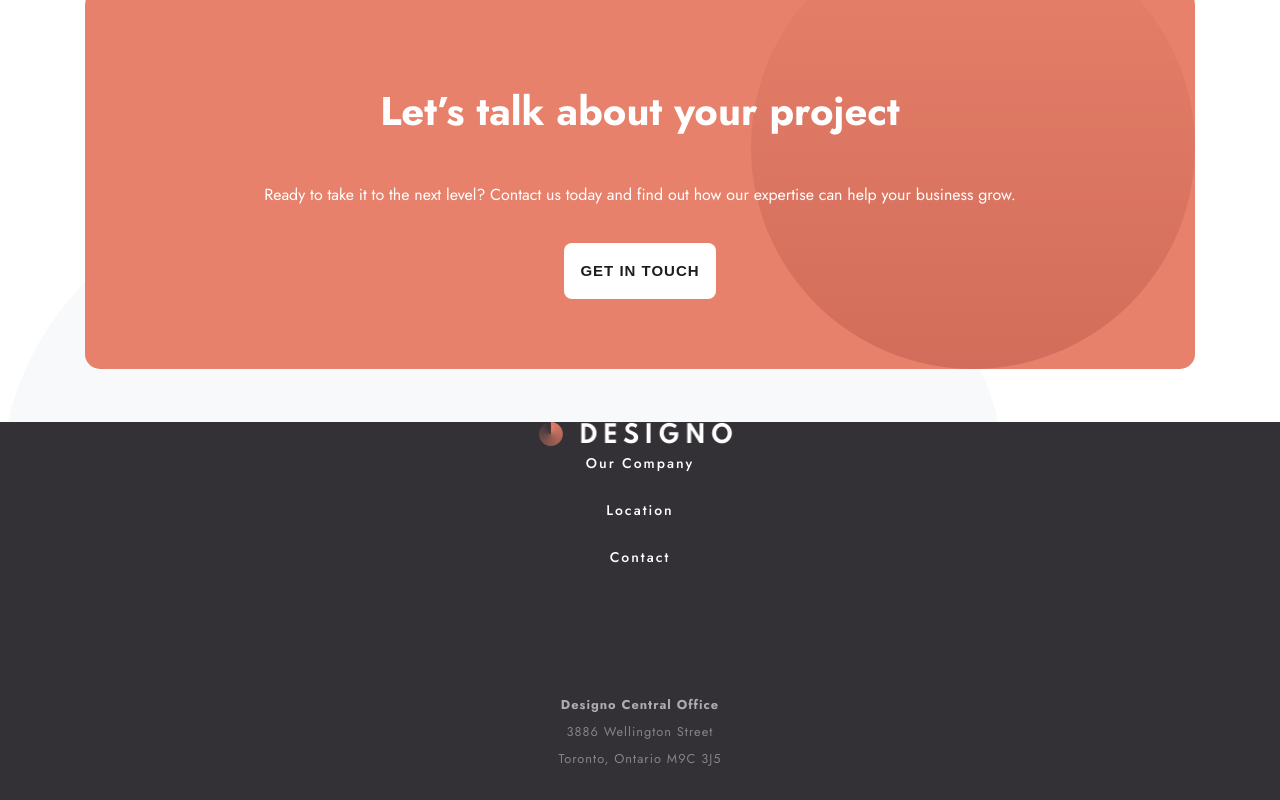
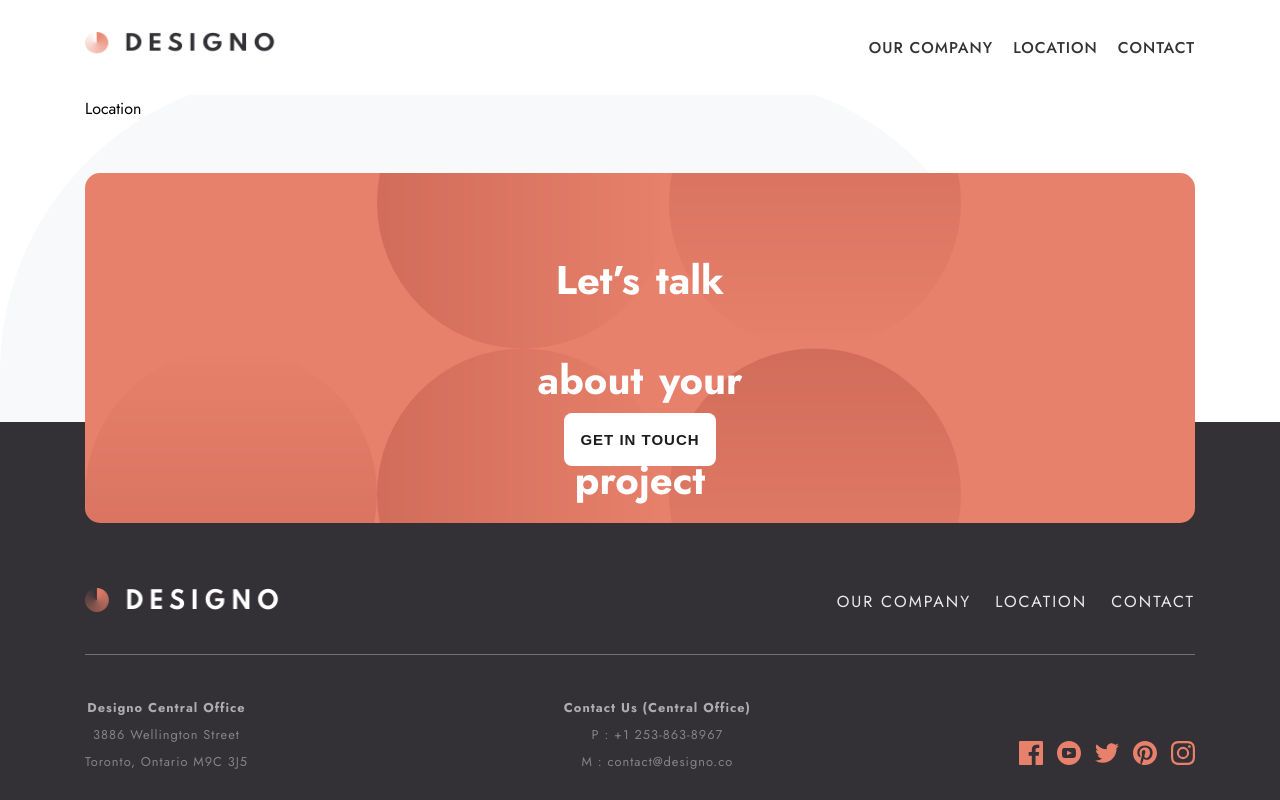
Before and after one commit to papilo-cloud/designo, a React (Vite) app: page /location in a window 1280 px wide. Shown: the top 800 px of the page. Built offline with nearby package versions, Linux system fonts and the light colour scheme.

Commit message:
done with footer component for tablet

```diff
--- a/src/components/footer/footer.css
+++ b/src/components/footer/footer.css
@@ -15,23 +15,34 @@ footer{
     top: -80%;
     height: 379px;
     width: 100%;
+    /* width: 300px; */
     padding: 14px 10px;
     display: flex;
     flex-direction: column;
     justify-content: center;
     gap: 35px;
     align-items: center;
-    background-image: url('../../assets/shared/mobile/bg-pattern-design-pages-intro-mobile.svg');
-    background-size: contain;
-    background-size: 120%;
-    background-position: 100% 100%;
+   overflow: hidden;
+}
+.talk::before{
+    content: '';
+    position: absolute;
+    width: 100%;
+    height: 379px;
+    background-image: url('../../assets/shared/tablet/bg-pattern-design-pages-intro-tablet.svg');
+    background-position: 30% 50%;
     background-repeat: no-repeat;
+    /* background-size: cover; */
+    overflow: hidden;
+    transform: rotateX(180deg);
+    /* transform: rotate(180deg); */
 }
 .talk .talk-text{
     position: relative;
     text-align: center;
     margin-inline: auto;
-    /* width: 299px; */
+    align-items: center;
+    width: 299px;
     /* height: 173px; */
     color: #fff;
 }
@@ -69,14 +80,7 @@ footer .footer-link{
     width: 202px;
     height: 27px;
 }
-.list nav::before{
-    position: absolute;
-    content: '';
-    width: 100%;
-    height: 1px;
-    top: -40px;
-    background-color: rgba(253, 243, 240, 0.3);
-}
+
 .list .logo img{
     width: 200px;
     height: 27px;
@@ -88,7 +92,6 @@ footer .footer-link{
     gap: 24px;
     width: 100%;
     height: 127px;
-    justify-content: flex-end;
     justify-content: flex-start;
     align-items: center;
 }
@@ -98,6 +101,7 @@ footer .footer-link{
     letter-spacing: 2px;
     line-height: 25px;
     color: rgba(255, 255, 255, .9);
+    text-transform: uppercase;
 }
 .details{
     position: relative;
@@ -144,30 +148,97 @@ footer .footer-link{
     gap: 14px;
     width: auto;
 }
-
+@media screen and (max-width: 48em) {
+    .list nav::before{
+        position: absolute;
+        content: '';
+        width: 100%;
+        height: 1px;
+        top: -40px;
+        background-color: rgba(253, 243, 240, 0.3);
+    }
+}
 @media (min-width: 48em) {
-    /* list{
-        padding: 0 1em;
-    } */
+    footer{
+        height: 423px;
+        padding-top: 166px;
+    }
+    .talk{
+        top: -250%;
+        height: 350px;
+        padding: 57px;
+    }
+    .talk::before{
+        background-position: 0 50%;
+    }
+    .talk .talk-text{
+        width: 448px;
+        height: 148px;
+    }
+    .talk .talk-text h1{
+        margin-inline: auto;
+        width: 245px;
+        word-spacing: 4px;
+    }
+    footer .footer-link{
+        height: 166px;
+    }
     .list{
-        height: 95px;
+        flex-direction: row;
+        height: 27px;
+        justify-content: space-between;
+        margin-bottom: 80px;
     }
-
+    .list nav{
+        width: 370px;
+    }
+    .list::before{
+        position: absolute;
+        content: '';
+        top: unset;
+        width: 100%;
+        background-color: rgba(255, 255, 255, 0.3);
+        height: 1px;
+        bottom: -40px;
+    }
     .list nav ul{
-        position: relative;
-        display: flex;
-        align-items: center;
-        gap: 20px;
+        height: 14px;
+        flex-direction: row;
+        width: 370px;
+        justify-content: end;
     }
     .list nav ul li a{
-        color: #fff;
-        font-size: 0.875em;
-        font-weight: 500;
+        font-size: 1em;
     }
-
+    .details{
+        flex-direction: row;
+        width: 100%;
+        height: 78px;
+        /* justify-content: space-between; */
+    }
+    .details .detail{
+        flex-direction: row;
+        justify-content: space-between;
+        width: 60%;
+        height: 100%;
+    }
+    .details .social{
+        height: 100%;
+        width: 40%;
+        /* justify-content: space-around; */
+    }
+    .social ul{
+        /* width: 100%; */
+        align-self: flex-end;
+        position: absolute;
+        right: 0;
+    }
 }
 @media screen and (min-width: 51.2em) {
     footer{
-        padding: 0;
+        padding:inherit 0;
     }
 }
+@media screen and (min-width: 75em) {
+
+}
--- a/src/components/navbar/navbar.css
+++ b/src/components/navbar/navbar.css
@@ -15,9 +15,6 @@ header{
     width: 196px;
     height: 24px;
 }
-/* .header nav {
-    display: none;
-} */
 
 @media (max-width: 48em) {
     .header nav{
@@ -55,6 +52,7 @@ header{
         letter-spacing: 2px;
         line-height: 25px;
         color: #fff;
+        text-transform: uppercase;
     }
 }
 @media (min-width: 48em) {
@@ -75,8 +73,10 @@ header{
     }
     .header nav ul li a{
         color: #333136;
-        font-size: 0.875em;
+        font-size: 0.975em;
+        letter-spacing: 1px;
         font-weight: 500;
+        text-transform: uppercase;
     }
     .header .hamburger{
         display: none;
--- a/src/index.css
+++ b/src/index.css
@@ -106,6 +106,10 @@ ul{
     .app .container{
         width: min(789px, 100%);
     }
+    .title{
+      font-size: 2em;
+      line-height: 36px;
+    }
 }
 @media (min-width: 75em){
   .app {
```
